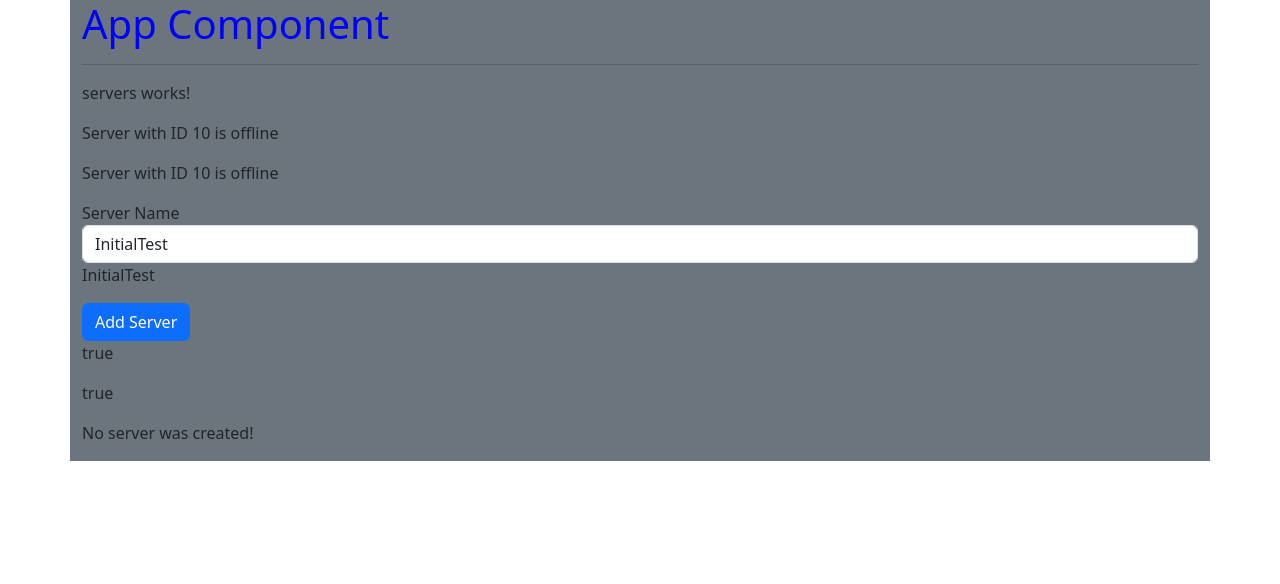
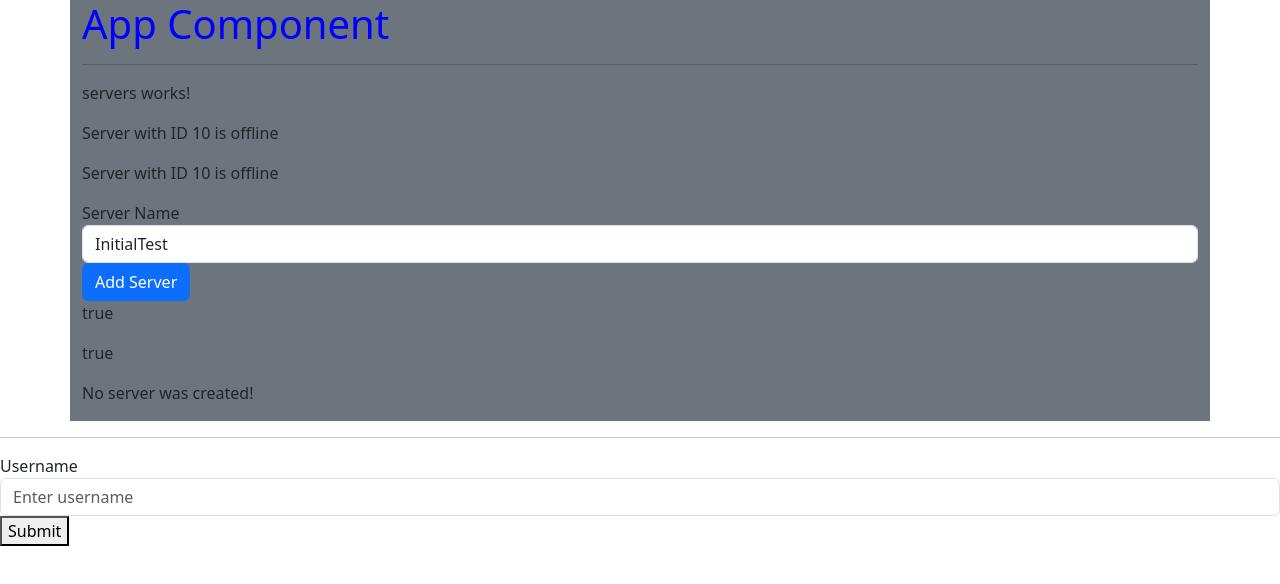
Before and after one commit to BreadsB/angular-learning, an Angular app: page / in a window 1280 px wide. Shown: the top 584 px of the page. Built offline with nearby package versions, Linux system fonts and the light colour scheme.

Commit message:
Username practicing

```diff
--- a/src/app/app.component.html
+++ b/src/app/app.component.html
@@ -9,3 +9,5 @@
         </div>
     </div>
 </div>
+<hr>
+<app-username></app-username>
--- a/src/app/app.module.ts
+++ b/src/app/app.module.ts
@@ -5,12 +5,14 @@ import { AppComponent } from './app.component';
 import { ServersComponent } from './servers/servers.component';
 import { ServerComponent } from './server/server.component';
 import { FormsModule } from '@angular/forms';
+import { UsernameComponent } from './username/username.component';
 
 @NgModule({
   declarations: [
     AppComponent,
     ServersComponent,
-    ServerComponent
+    ServerComponent,
+    UsernameComponent
   ],
   imports: [
     BrowserModule,
--- a/src/app/servers/servers.component.html
+++ b/src/app/servers/servers.component.html
@@ -4,7 +4,8 @@
 <label>Server Name</label>
 <!-- <input type="text" class="form-control" (input)="onUpdateServerName($event)"> -->
 <input type="text" class="form-control" [(ngModel)]="serverName">
-<p>{{ serverName }}</p>
+<!-- <p>{{ serverName }}</p> -->
+
 <button
     class="btn btn-primary"
     [disabled]="!allowNewServer"
--- a/src/app/servers/servers.component.ts
+++ b/src/app/servers/servers.component.ts
@@ -22,7 +22,7 @@ export class ServersComponent {
   ngOnInit() {}
 
   onCreateServer() {
-    this.serverCreationStatus = 'Server was created!';
+    this.serverCreationStatus = 'Server was created! Server name is: ' + this.serverName;
   }
 
   onUpdateServerName(event: any) {
--- /dev/null
+++ b/src/app/username/username.component.html
@@ -0,0 +1,5 @@
+<label>Username</label>
+<input type="text" class="form-control" placeholder="Enter username" (input)="getUsernameInputValue($event)">
+<button (click)="onUpdateUsername()">Submit</button>
+<h3>{{ usernameInputValue }}</h3>
+<h4>{{ username }}</h4>
--- /dev/null
+++ b/src/app/username/username.component.ts
@@ -0,0 +1,20 @@
+import { Component } from '@angular/core';
+
+@Component({
+  selector: 'app-username',
+  templateUrl: './username.component.html',
+  styleUrl: './username.component.sass'
+})
+export class UsernameComponent {
+  // Username variable
+  username = '';
+  usernameInputValue = '';
+  // On button click h3 will fill with input value
+  onUpdateUsername() {
+    this.username = this.usernameInputValue;
+  }
+
+  getUsernameInputValue(event) {
+    this.usernameInputValue = event.target.value;
+  }
+}
```
Also changed, not shown: src/app/username/username.component.sass (added), 1 other file (tests, documents, lock files or other folders).
